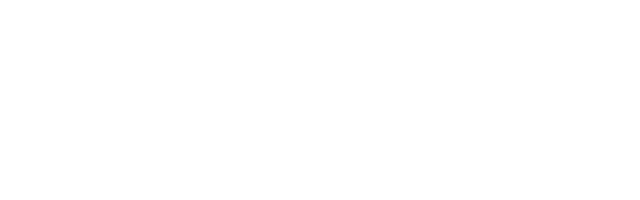
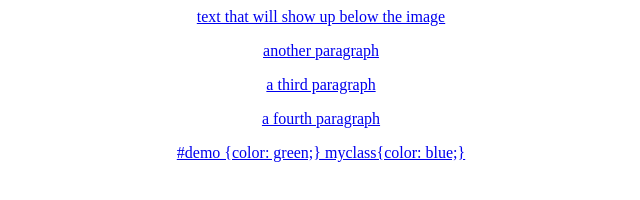
Before and after one commit to noam1x/noam1x.github.io, a plain HTML site: page index.html in a window 1280 px wide. Shown: the whole page, without its empty margins (319-959 px from the left). Drawn offline with Linux system fonts and the light colour scheme.

Commit message:
Update index.html

```diff
--- a/index.html
+++ b/index.html
@@ -1,8 +1,13 @@
-
-
 <!DOCTYPE html>
 <html>
 <body>
+<a href="www.google.com"<p>text that will show up below the image<p/>
+<p id='demo'>another paragraph </p>
+<p class='myclass'>a third paragraph</p>
+<p class='myclass'>a fourth paragraph</p>
+#demo {color: green;}
+myclass{color: blue;}
+
 <style>
 h1 {text-align: center;}
 p {text-align: center;}
@@ -19,7 +24,7 @@ body {text-align: center;}
  created was frag or light ballistic protection, this technology was created to prevent shrapnal from injuring the opperator. Opperators have documented that their frag
  helemets have stopped rifle rounds eventhough they arent rated to stop those projectiles. Finally the last helemet catagory is pistol and rifle rated helmets that were
  clearly
-  <h2> Ballistic Plates </h2>
+ <h2> Ballistic Plates </h2>
 <p2> Similarly to ballistic helemets, ballistic plates also have different ratings, materials as well as materials. There are dozens of different raings that plates
 are given which all mean different things. There are three basic levels that many operators would reccomend, there is lvl II, lvl III and lvl IV plates. The plates are
 rated to protect against everything from small calipers from pistol calipers such as nine millimeter to rifle rouds such as (M855). The lvl II armour can come in soft and
@@ -35,6 +40,7 @@ in materials between brands and the two most popular types are leather which has
 the combination of dence plastics or fibers provide great protection, breathability and comfort for the rider. Motorcycle jackets and pants are also very important because
 they provide coverage for the majority of the surface area on the body, the special materials and crompression materials apply optimal protection in the case of a slide or
 a collision.</p3>
+
 <body style="backround-color:red;">
 </body>
 </html>
```
